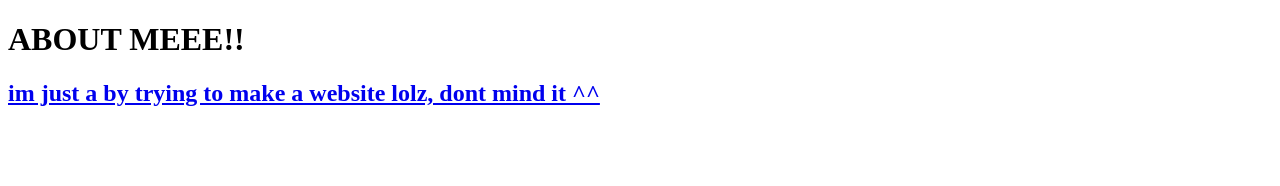
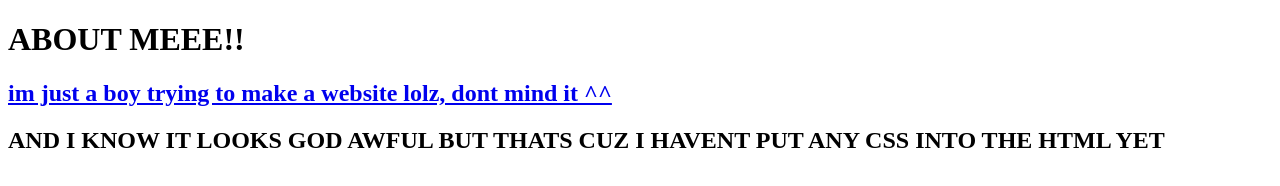
Before and after one commit to TeshXP/TeshXP.github.io, a plain HTML site: page page2.html in a window 1280 px wide. Drawn offline with Linux system fonts and the light colour scheme.

Commit message:
Update page2.html

```diff
--- a/page2.html
+++ b/page2.html
@@ -8,6 +8,8 @@
 <body>
     <div class="container">
         <h1>ABOUT MEEE!!</h1>
-        <a href="./"><h2>im just a by trying to make a website lolz, dont mind it ^^</h2></a>
+        <a href="./"><h2>im just a boy trying to make a website lolz, dont mind it ^^</h2></a>
+        <h2>AND I KNOW IT LOOKS GOD AWFUL BUT THATS CUZ I HAVENT PUT ANY CSS INTO
+        THE HTML YET</h2>
 </body>
 </html>
```
